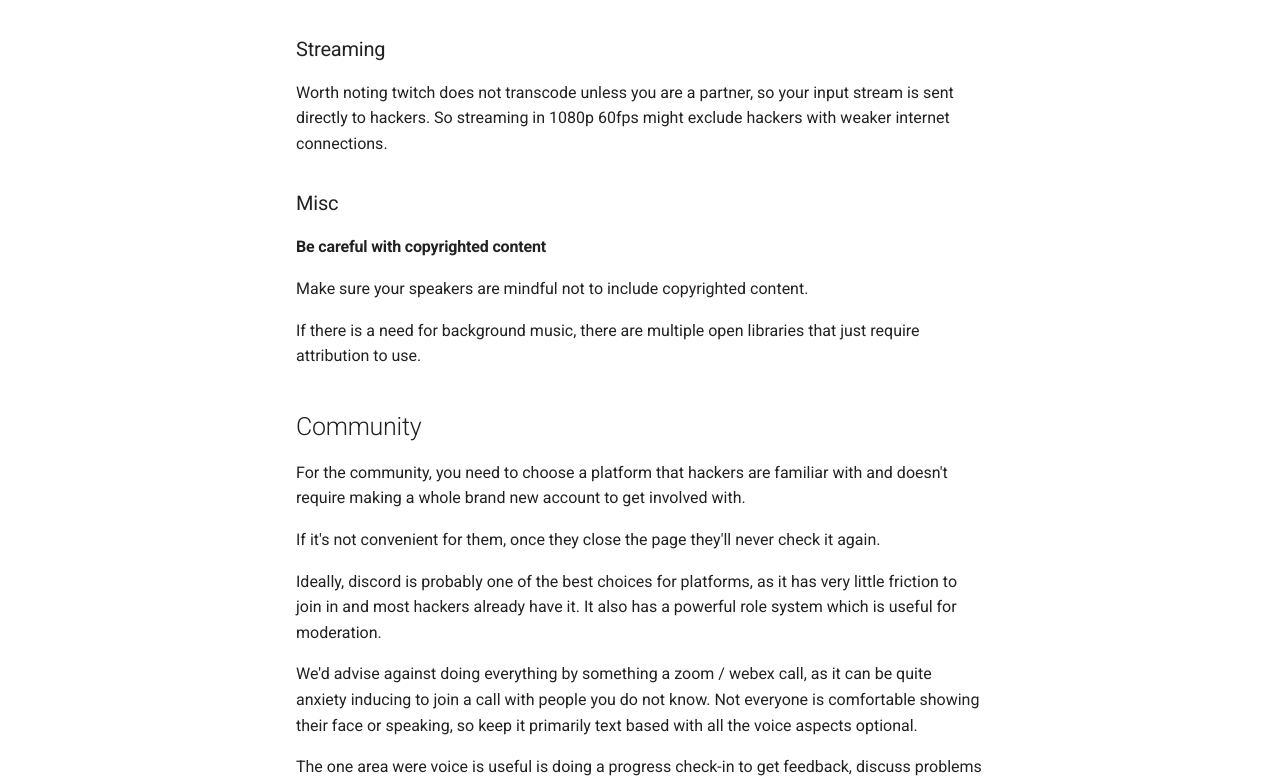
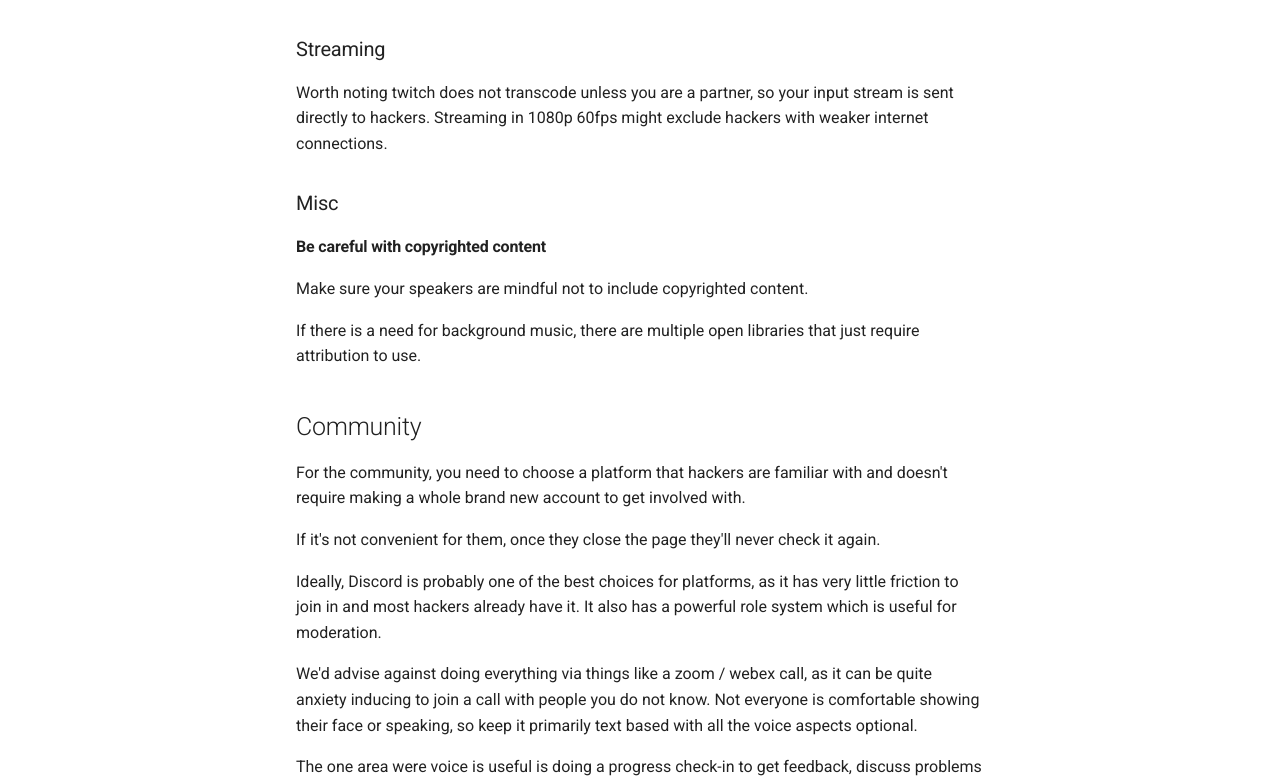
Before and after one commit to Athons/wiki, an MkDocs documentation site: the page built from docs/organise/online/index.md, in a window 1280 px wide and 1400 px high, scrolled down 1368 px. Shown: the part 177-955 px from the top of the window. Built offline with MkDocs 1.6.1 and Material for MkDocs 9.7.7, drawn with Linux system fonts in a browser that asks for light colours; nearby versions of some CDN libraries; comment, search, counter and statistics services are not loaded; some of the changed text lies outside the part shown.

```diff
--- a/docs/organise/online/index.md
+++ b/docs/organise/online/index.md
@@ -9,7 +9,7 @@ get involved with your event.
 ## Structure
 
 You'll want to run your event for longer than just a single weekend. If you do
-decided to run it over a weekend, make it 36 hours long, starting on the friday
+decided to run it over a weekend, make it 36 hours long, starting on the Friday
 to give people a chance to sleep and catch up.
 
 Two potential ways of running these:
@@ -17,7 +17,7 @@ Two potential ways of running these:
 * Run workshops throughout the event.
 * Run your workshops leading up to the event, then have your period of hacking.
 
-The first approach is how a lot of events, including Hack Quarantine, do it
+The first approach is how a lot of events (including Hack Quarantine) do it
 while the second approach is similar to how a lot of open source conferences
 handle it.
 
@@ -63,7 +63,7 @@ copy that can be uploaded to youtube.
 ### Streaming
 
 Worth noting twitch does not transcode unless you are a partner, so your input
-stream is sent directly to hackers. So streaming in 1080p 60fps might exclude
+stream is sent directly to hackers. Streaming in 1080p 60fps might exclude
 hackers with weaker internet connections.
 
 ### Misc
@@ -83,11 +83,11 @@ and doesn't require making a whole brand new account to get involved with.
 If it's not convenient for them, once they close the page they'll never check
 it again.
 
-Ideally, discord is probably one of the best choices for platforms, as it has
+Ideally, Discord is probably one of the best choices for platforms, as it has
 very little friction to join in and most hackers already have it. It also has
 a powerful role system which is useful for moderation.
 
-We'd advise against doing everything by something a zoom / webex call, as it
+We'd advise against doing everything via things like a zoom / webex call, as it
 can be quite anxiety inducing to join a call with people you do not know. Not
 everyone is comfortable showing their face or speaking, so keep it primarily
 text based with all the voice aspects optional.
```
Also changed, not shown: other parts of docs/organise/online/index.md (+2 -2 lines).
